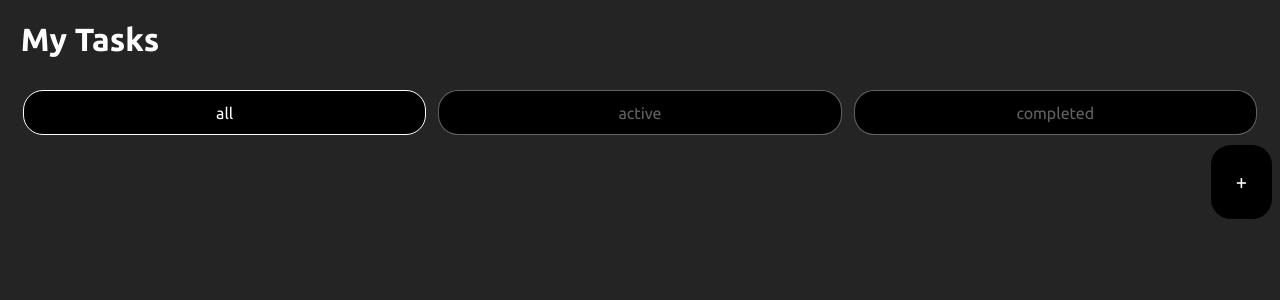
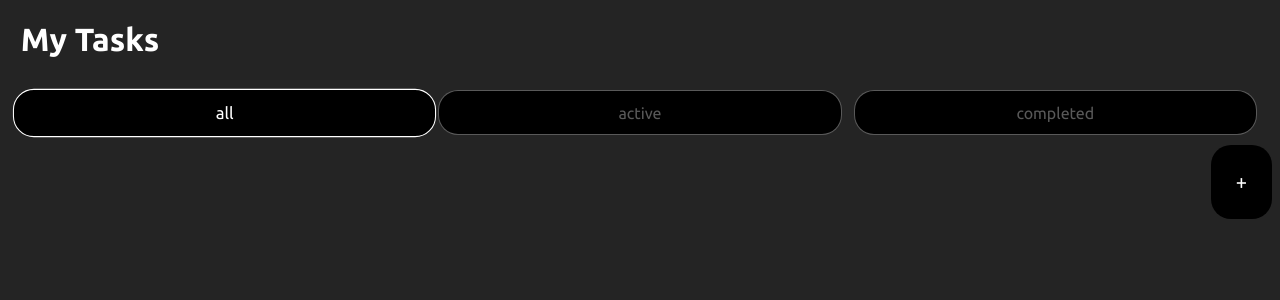
Before and after one commit to wwoozzii/ReactTestDrive, a React (Vite) app: page / in a window 1280 px wide. Shown: the top 300 px of the page. Built offline with nearby package versions, Linux system fonts and the light colour scheme.

Commit message:
style: add completed scale effect to taskFilter button

```diff
--- a/src/components/TaskFilter/TaskFilter.module.scss
+++ b/src/components/TaskFilter/TaskFilter.module.scss
@@ -23,7 +23,7 @@
 
     padding: 0.8rem 0;
 
-    color: rgba(255, 255, 255, 0.384);
+    color: rgba(255, 255, 255, 0.35);
     background-color: v.$global-buttcolor;
     border-radius: 20px;
     border: 1px solid;
@@ -37,8 +37,8 @@
       transition: all 0.2s ease;
     }
     &.completed {
-      //   border: 1px solid;
       color: v.$global-textcolor;
+      transform: scale(1.05);
     }
   }
 }
```
